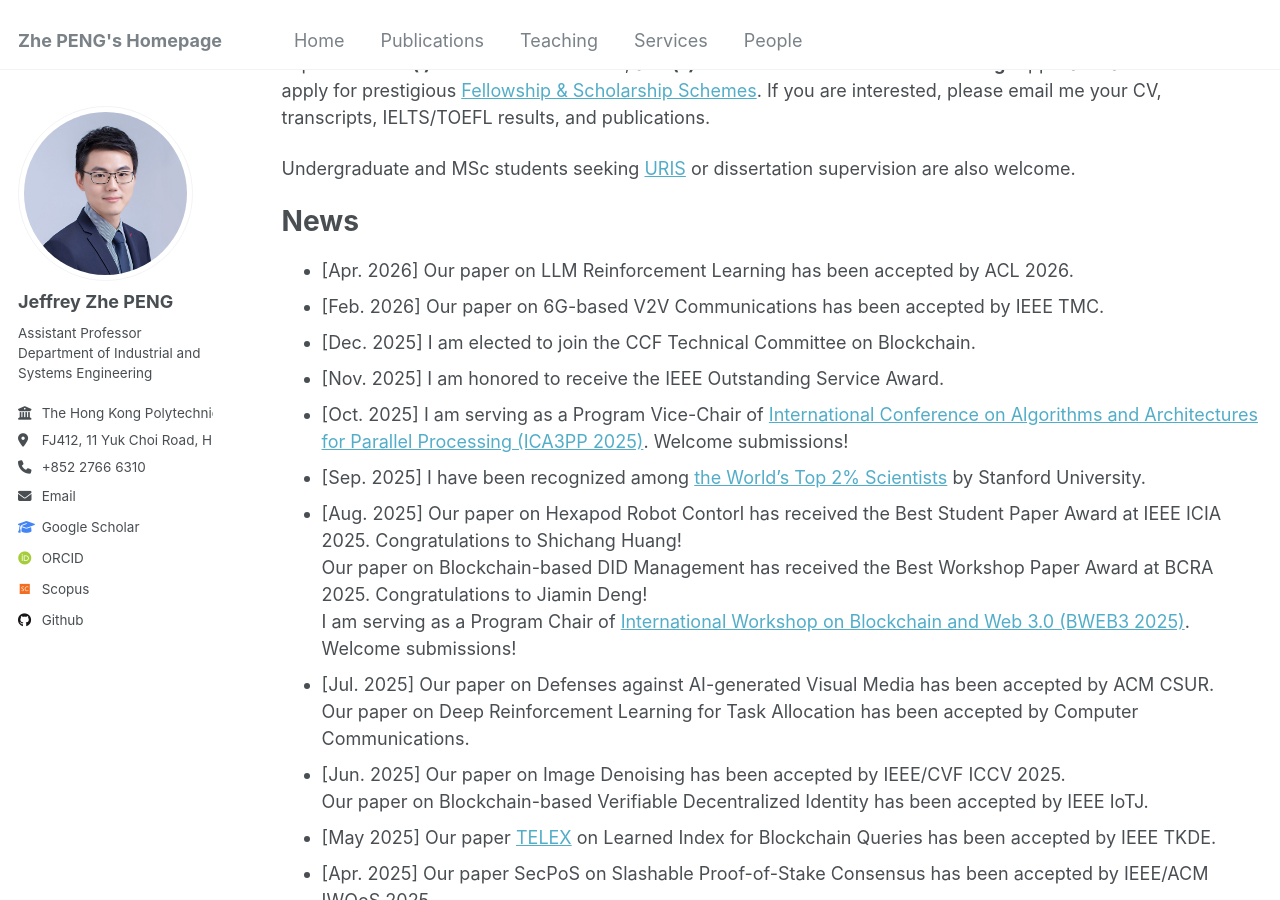
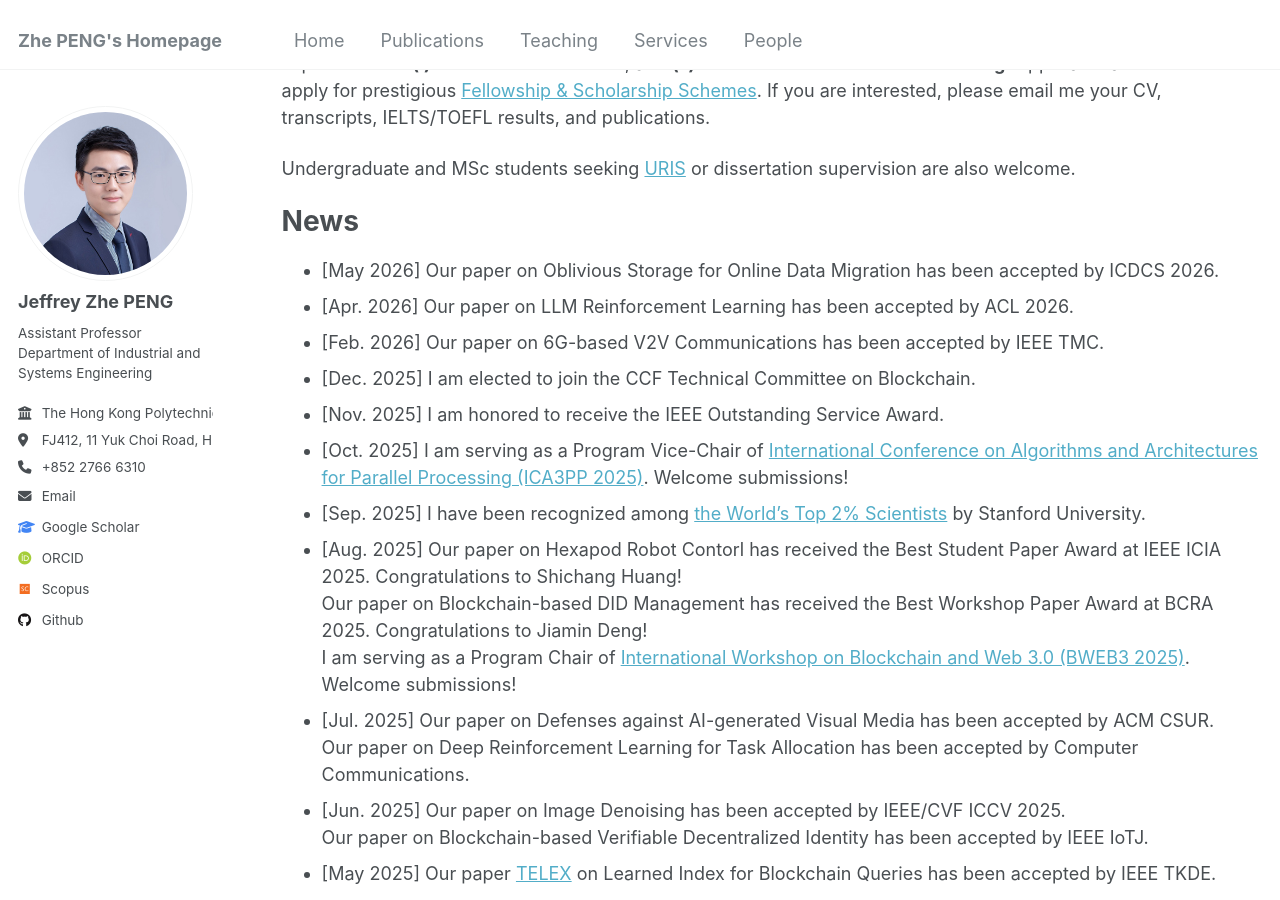
Before and after one commit to PENG-Zhe/peng-zhe.github.io, a Jekyll site: the page built from _pages/about.md, in a window 1280 px wide and 900 px high, scrolled down 652 px. Built offline with Jekyll 4.4.1, drawn with Linux system fonts in a browser that asks for light colours; some web fonts are replaced.

Commit message:
Update about.md

```diff
--- a/_pages/about.md
+++ b/_pages/about.md
@@ -26,6 +26,7 @@ Undergraduate and MSc students seeking [URIS](https://www.polyu.edu.hk/gs/ug-res
 
 # News
 <!-- -->
+- [May 2026] Our paper on Oblivious Storage for Online Data Migration has been accepted by ICDCS 2026.
 - [Apr. 2026] Our paper on LLM Reinforcement Learning has been accepted by ACL 2026.
 - [Feb. 2026] Our paper on 6G-based V2V Communications has been accepted by IEEE TMC.
 - [Dec. 2025] I am elected to join the CCF Technical Committee on Blockchain.
```
